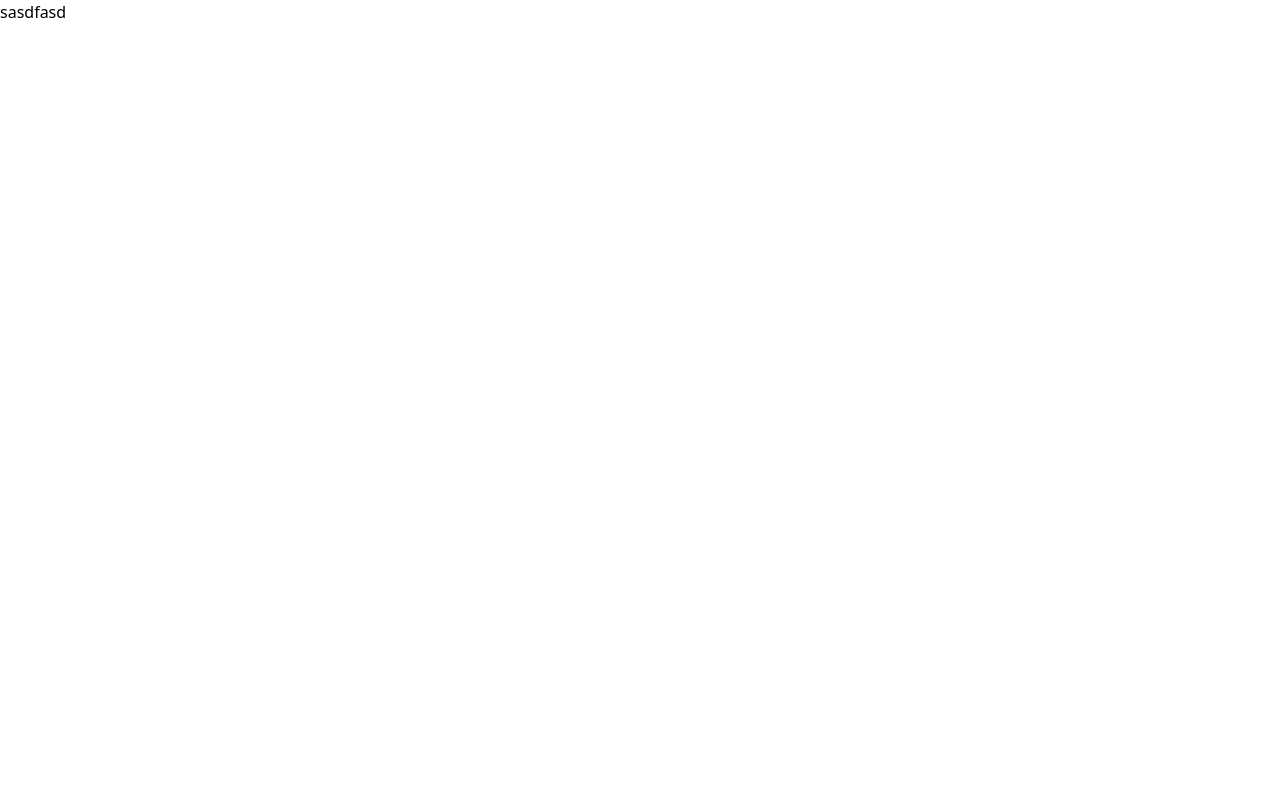
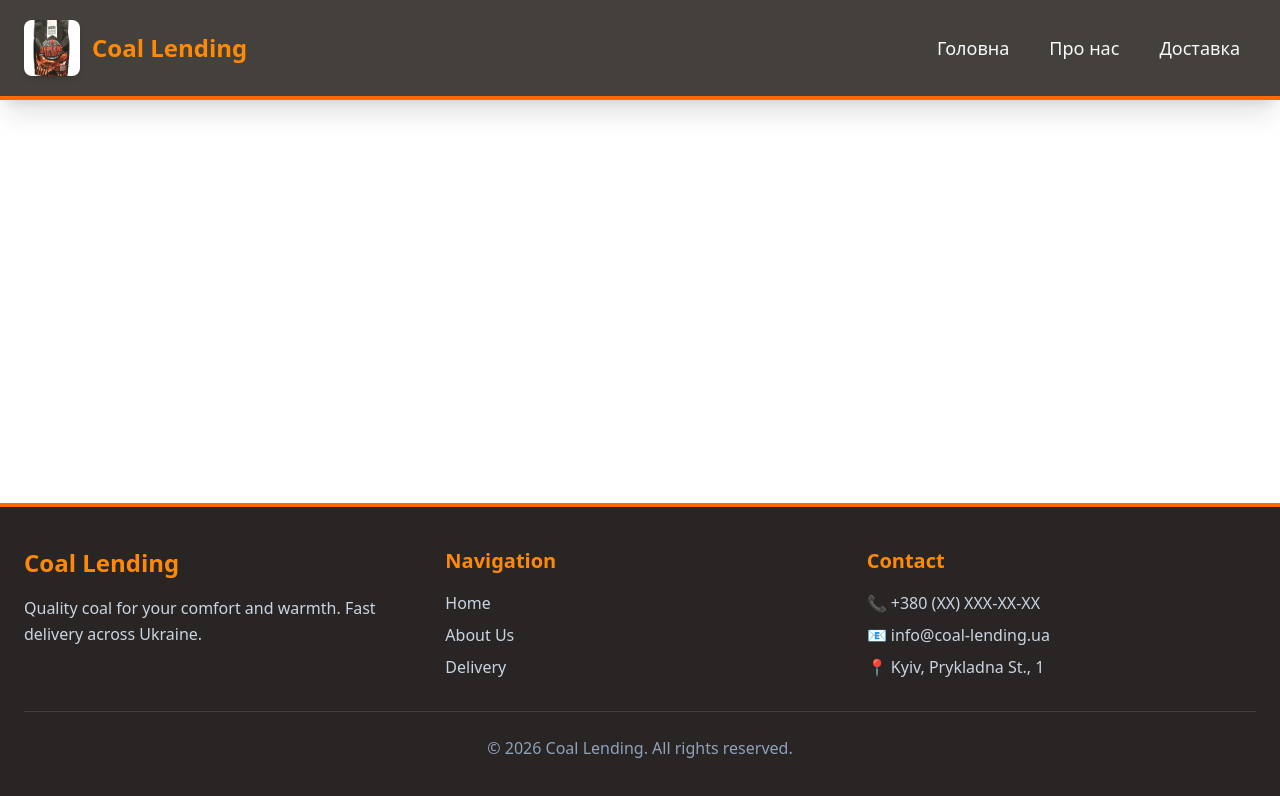
Before and after one commit to guitobi/coal-lending, a React (Vite) app in the folder client/: page / in a window 1280 px wide. Shown: the top 796 px of the page. Built offline with nearby package versions, Linux system fonts and the light colour scheme.

Commit message:
feat: add About, Delivery, and Home components; implement Header and Footer with navigation links; create Layout component for consistent structure

```diff
--- /dev/null
+++ b/client/src/features/About/AboutUs.jsx
@@ -0,0 +1,5 @@
+function AboutUs() {
+  return <div></div>;
+}
+
+export default AboutUs;
--- /dev/null
+++ b/client/src/features/Delivery/Delivery.jsx
@@ -0,0 +1,5 @@
+function Delivery() {
+  return <div></div>;
+}
+
+export default Delivery;
--- /dev/null
+++ b/client/src/features/Home/Home.jsx
@@ -0,0 +1,5 @@
+function Home() {
+  return <div></div>;
+}
+
+export default Home;
--- a/client/src/main.jsx
+++ b/client/src/main.jsx
@@ -3,19 +3,34 @@ import { createRoot } from "react-dom/client";
 import { createBrowserRouter } from "react-router";
 import { RouterProvider } from "react-router/dom";
 import "./index.css";
-import App from "./App.jsx";
+import Home from "./features/Home/Home.jsx";
+import Layout from "./ui/Layout.jsx";
+import AboutUs from "./features/About/AboutUs.jsx";
+import Delivery from "./features/Delivery/Delivery.jsx";
 
 const router = createBrowserRouter([
   {
     path: "/",
-    element: <p>sasdfasd</p>,
+    element: <Layout />,
+    children: [
+      {
+        index: true,
+        element: <Home />,
+      },
+      {
+        path: "about",
+        element: <AboutUs />,
+      },
+      {
+        path: "delivery",
+        element: <Delivery />,
+      },
+    ],
   },
 ]);
 
 createRoot(document.getElementById("root")).render(
   <StrictMode>
-    <RouterProvider router={router}>
-      <App />
-    </RouterProvider>
+    <RouterProvider router={router} />
   </StrictMode>,
 );
--- /dev/null
+++ b/client/src/ui/Footer.jsx
@@ -0,0 +1,76 @@
+import { Link } from "react-router";
+
+function Footer() {
+  return (
+    <footer className="bg-stone-800 text-slate-50 border-t-4 border-orange-500">
+      <div className="container mx-auto px-6 py-10">
+        <div className="grid grid-cols-1 md:grid-cols-3 gap-8">
+          {/* Company Info */}
+          <div>
+            <h3 className="text-2xl font-bold text-orange-400 mb-4">
+              Coal Lending
+            </h3>
+            <p className="text-slate-300 leading-relaxed">
+              Quality coal for your comfort and warmth. Fast delivery across
+              Ukraine.
+            </p>
+          </div>
+
+          {/* Quick Links */}
+          <div>
+            <h4 className="text-xl font-semibold mb-4 text-orange-400">
+              Navigation
+            </h4>
+            <ul className="space-y-2">
+              <li>
+                <Link
+                  to="/"
+                  className="text-slate-300 hover:text-orange-300 transition-colors"
+                >
+                  Home
+                </Link>
+              </li>
+              <li>
+                <Link
+                  to="/about"
+                  className="text-slate-300 hover:text-orange-300 transition-colors"
+                >
+                  About Us
+                </Link>
+              </li>
+              <li>
+                <Link
+                  to="/delivery"
+                  className="text-slate-300 hover:text-orange-300 transition-colors"
+                >
+                  Delivery
+                </Link>
+              </li>
+            </ul>
+          </div>
+
+          {/* Contact Info */}
+          <div>
+            <h4 className="text-xl font-semibold mb-4 text-orange-400">
+              Contact
+            </h4>
+            <ul className="space-y-2 text-slate-300">
+              <li>📞 +380 (XX) XXX-XX-XX</li>
+              <li>📧 info@coal-lending.ua</li>
+              <li>📍 Kyiv, Prykladna St., 1</li>
+            </ul>
+          </div>
+        </div>
+
+        {/* Copyright */}
+        <div className="border-t border-stone-700 mt-8 pt-6 text-center text-slate-400">
+          <p>
+            &copy; {new Date().getFullYear()} Coal Lending. All rights reserved.
+          </p>
+        </div>
+      </div>
+    </footer>
+  );
+}
+
+export default Footer;
--- /dev/null
+++ b/client/src/ui/Header.jsx
@@ -0,0 +1,109 @@
+import { useState } from "react";
+import { Link } from "react-router";
+import coalImage from "../assets/coal.webp";
+
+function Header() {
+  const [isMenuOpen, setIsMenuOpen] = useState(false);
+
+  return (
+    <header className="bg-stone-700 text-slate-50 shadow-xl border-b-4 border-orange-500">
+      <nav className="container mx-auto px-6 py-5">
+        <div className="flex items-center justify-between">
+          <Link
+            to="/"
+            className="flex items-center gap-3 hover:scale-105 transition-transform"
+          >
+            <img
+              src={coalImage}
+              alt="Coal"
+              className="h-14 w-14 object-cover rounded-lg shadow-md"
+            />
+            <span className="text-2xl font-bold text-orange-400">
+              Coal Lending
+            </span>
+          </Link>
+
+          {/* Desktop Navigation */}
+          <ul className="hidden md:flex gap-2 text-lg font-medium">
+            <li>
+              <Link
+                to="/"
+                className="px-4 py-2 rounded-lg hover:bg-stone-600 hover:text-orange-300 transition-all"
+              >
+                Головна
+              </Link>
+            </li>
+            <li>
+              <Link
+                to="/about"
+                className="px-4 py-2 rounded-lg hover:bg-stone-600 hover:text-orange-300 transition-all"
+              >
+                Про нас
+              </Link>
+            </li>
+            <li>
+              <Link
+                to="/delivery"
+                className="px-4 py-2 rounded-lg hover:bg-stone-600 hover:text-orange-300 transition-all"
+              >
+                Доставка
+              </Link>
+            </li>
+          </ul>
+
+          {/* Hamburger Button */}
+          <button
+            onClick={() => setIsMenuOpen(!isMenuOpen)}
+            className="md:hidden flex flex-col gap-1.5 p-2"
+            aria-label="Menu"
+          >
+            <span
+              className={`block h-0.5 w-6 bg-slate-50 transition-transform ${isMenuOpen ? "rotate-45 translate-y-2" : ""}`}
+            ></span>
+            <span
+              className={`block h-0.5 w-6 bg-slate-50 transition-opacity ${isMenuOpen ? "opacity-0" : ""}`}
+            ></span>
+            <span
+              className={`block h-0.5 w-6 bg-slate-50 transition-transform ${isMenuOpen ? "-rotate-45 -translate-y-2" : ""}`}
+            ></span>
+          </button>
+        </div>
+
+        {/* Mobile Navigation */}
+        <ul
+          className={`md:hidden flex flex-col divide-y divide-stone-600 mt-4 text-lg font-medium bg-stone-800 rounded-lg overflow-hidden transition-all duration-300 ${isMenuOpen ? "max-h-48 opacity-100" : "max-h-0 opacity-0"}`}
+        >
+          <li>
+            <Link
+              to="/"
+              className="block py-3 px-4 hover:bg-stone-600 hover:text-orange-300 transition-all"
+              onClick={() => setIsMenuOpen(false)}
+            >
+              Головна
+            </Link>
+          </li>
+          <li>
+            <Link
+              to="/about"
+              className="block py-3 px-4 hover:bg-stone-600 hover:text-orange-300 transition-all"
+              onClick={() => setIsMenuOpen(false)}
+            >
+              Про нас
+            </Link>
+          </li>
+          <li>
+            <Link
+              to="/delivery"
+              className="block py-3 px-4 hover:bg-stone-600 hover:text-orange-300 transition-all"
+              onClick={() => setIsMenuOpen(false)}
+            >
+              Доставка
+            </Link>
+          </li>
+        </ul>
+      </nav>
+    </header>
+  );
+}
+
+export default Header;
--- /dev/null
+++ b/client/src/ui/Layout.jsx
@@ -0,0 +1,17 @@
+import { Outlet } from "react-router";
+import Header from "./Header";
+import Footer from "./Footer";
+
+function Layout() {
+  return (
+    <div className="flex flex-col min-h-screen">
+      <Header />
+      <main className="flex-grow">
+        <Outlet />
+      </main>
+      <Footer />
+    </div>
+  );
+}
+
+export default Layout;
```
Also changed, not shown: client/src/assets/coal.webp (added).
